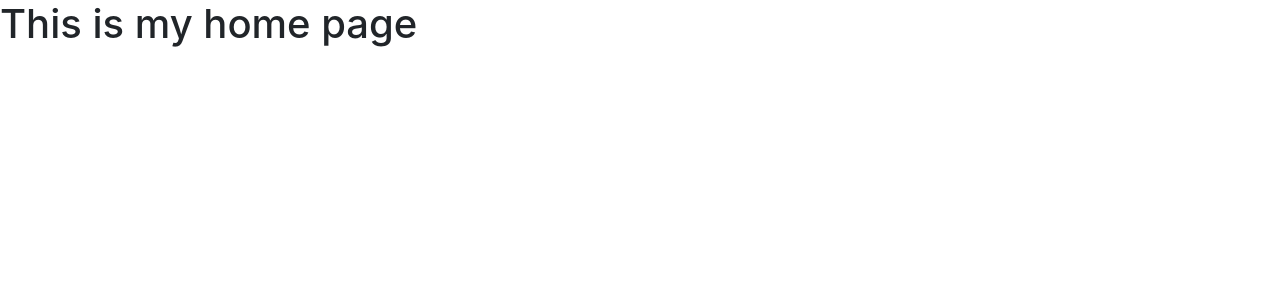
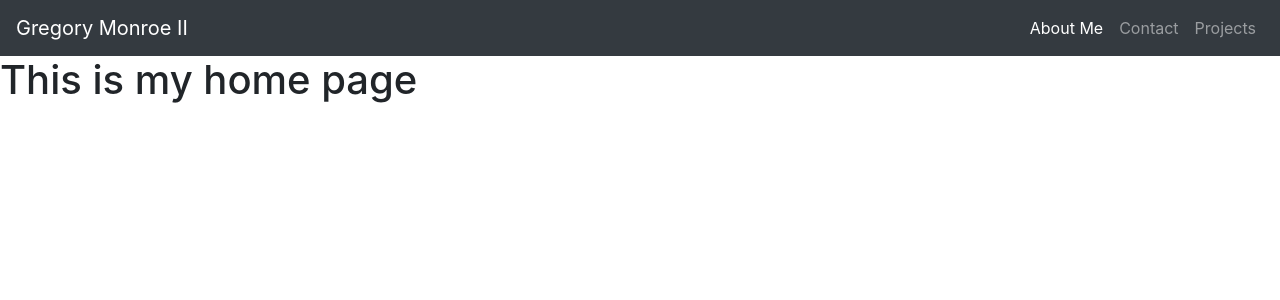
Before and after one commit to gocodemode/react-portfolio, a React (Create React App) app in the folder client/: page / in a window 1280 px wide. Shown: the top 300 px of the page. Built offline with nearby package versions, Linux system fonts and the light colour scheme; no server answers.

Commit message:
added Navbar file and imported into Home.jsx

```diff
--- a/client/src/containers/Home/Home.jsx
+++ b/client/src/containers/Home/Home.jsx
@@ -1,9 +1,11 @@
 import React, { Component } from 'react';
+import Navbar from "../Navbar/Navbar"
 
 class Home extends Component {
     render() {
         return (
             <div>
+                <Navbar />
                 <h1>This is my home page</h1>
             </div>
         );
--- /dev/null
+++ b/client/src/containers/Navbar/Navbar.jsx
@@ -0,0 +1,44 @@
+import React, { Component } from "react";
+
+class Navbar extends Component {
+  render() {
+    return (
+      <div>
+        <nav class="navbar navbar-expand-lg navbar-dark bg-dark">
+          <a
+            class="navbar-brand"
+            href="https://www.linkedin.com/in/gregthemusician/"
+          >
+            Gregory Monroe II
+          </a>
+          <button
+            class="navbar-toggler"
+            type="button"
+            data-toggle="collapse"
+            data-target="#navbarNavAltMarkup"
+            aria-controls="navbarNavAltMarkup"
+            aria-expanded="false"
+            aria-label="Toggle navigation"
+          >
+            <span class="navbar-toggler-icon"></span>
+          </button>
+          <div class="collapse navbar-collapse" id="navbarNavAltMarkup">
+            <div class="navbar-nav ml-auto">
+              <a class="nav-item nav-link active" href="#">
+                About Me <span class="sr-only">(current)</span>
+              </a>
+              <a class="nav-item nav-link" href="contact.html">
+                Contact
+              </a>
+              <a class="nav-item nav-link" href="project.html">
+                Projects
+              </a>
+            </div>
+          </div>
+        </nav>
+      </div>
+    );
+  }
+}
+
+export default Navbar;
```
